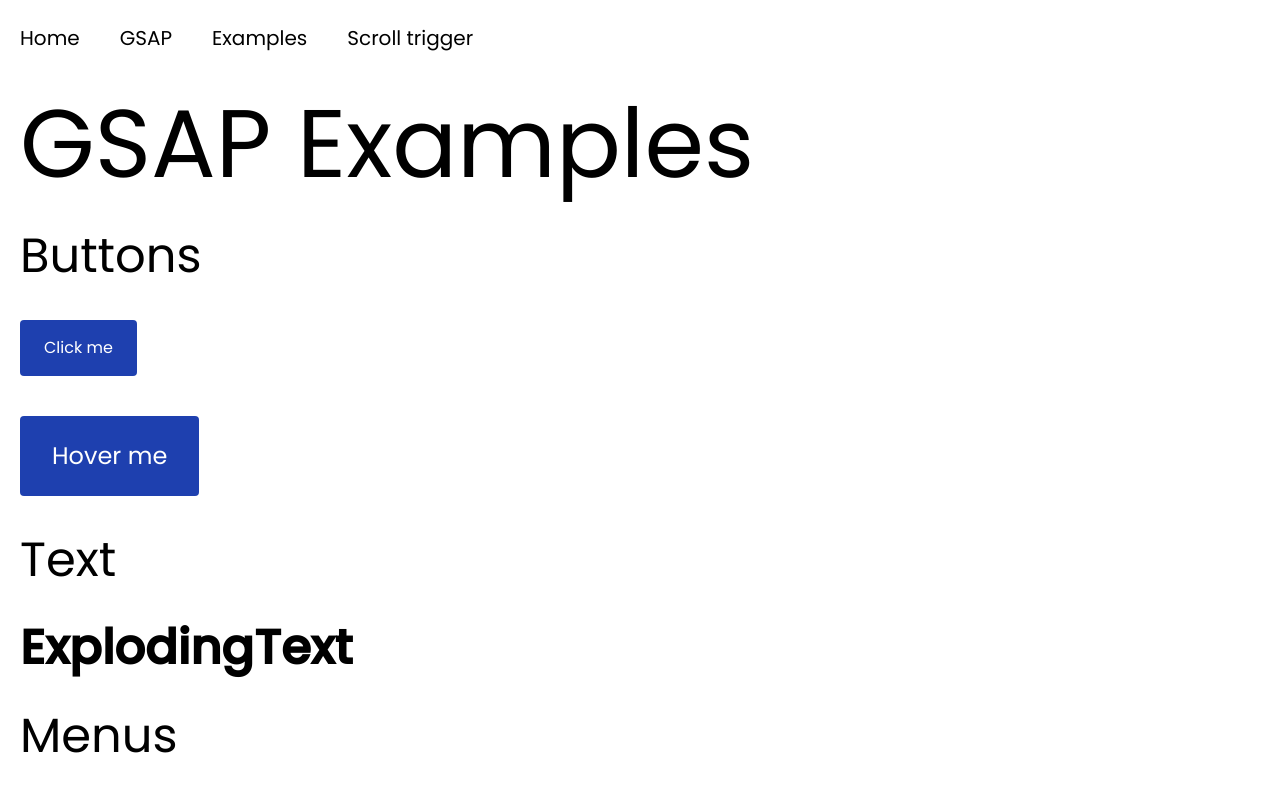
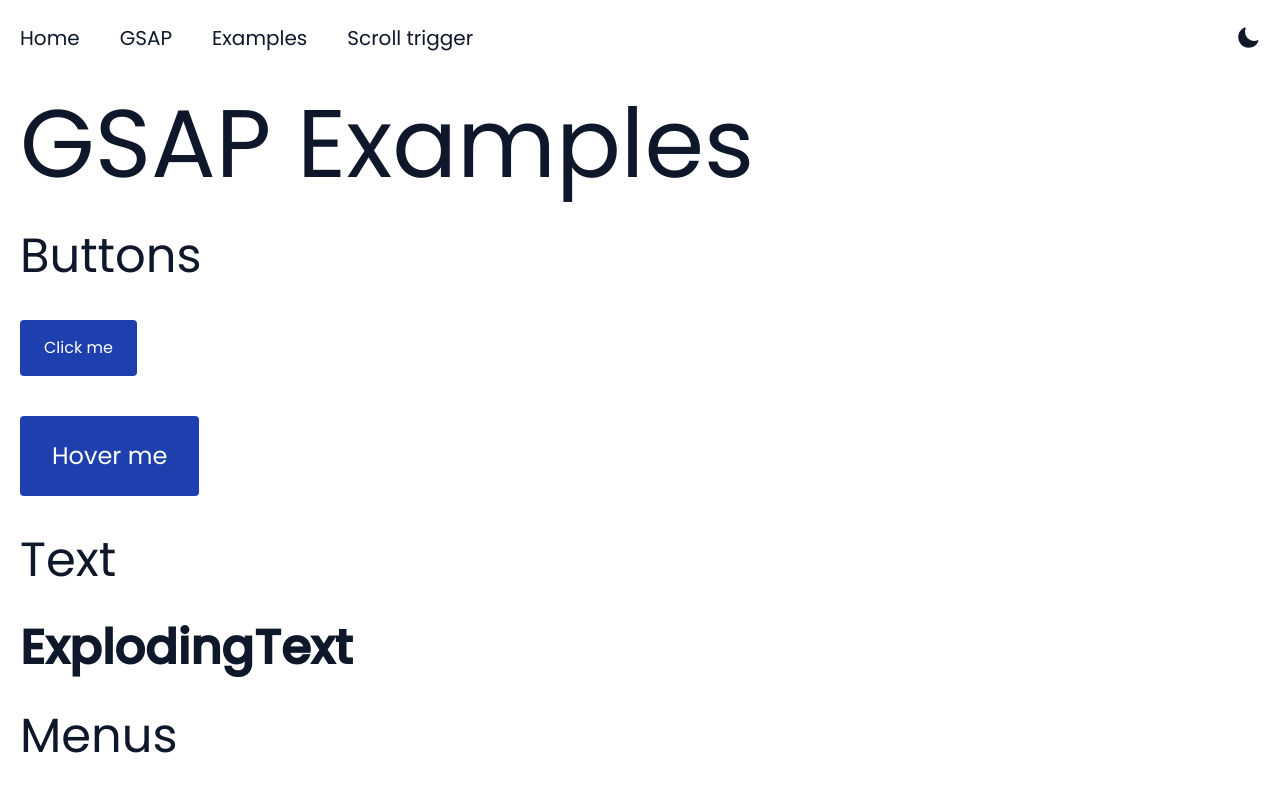
Before and after one commit to Jwakers/animation-standards, a Next.js app: page /gsap/examples in a window 1280 px wide. Shown: the top 799 px of the page. Built offline with nearby package versions, Linux system fonts and the light colour scheme.

Commit message:
Added dark mode toggle

```diff
--- a/package.json
+++ b/package.json
@@ -10,9 +10,11 @@
   },
   "dependencies": {
     "@gsap/react": "^2.0.2",
+    "@heroicons/react": "^2.1.1",
     "clsx": "^2.0.0",
     "gsap": "^3.12.4",
     "next": "14.0.4",
+    "next-themes": "^0.2.1",
     "react": "^18",
     "react-dom": "^18",
     "react-syntax-highlighter": "^15.5.0",
--- a/src/app/globals.css
+++ b/src/app/globals.css
@@ -2,26 +2,13 @@
 @tailwind components;
 @tailwind utilities;
 
-:root {
-  --foreground-rgb: 0, 0, 0;
-  --background-start-rgb: 214, 219, 220;
-  --background-end-rgb: 255, 255, 255;
-}
-
-@media (prefers-color-scheme: dark) {
-  :root {
-    --foreground-rgb: 255, 255, 255;
-    --background-start-rgb: 0, 0, 0;
-    --background-end-rgb: 0, 0, 0;
-  }
-}
 html,
 body {
   width: 100%;
 }
 
 body {
-  color: rgb(var(--foreground-rgb));
+  @apply text-slate-900 dark:bg-slate-900 dark:text-white;
   overflow-x: hidden;
 }
 
--- a/src/app/layout.tsx
+++ b/src/app/layout.tsx
@@ -2,6 +2,7 @@
 import { Poppins } from "next/font/google";
 import "./globals.css";
 import Nav from "@/components/nav";
+import Provider from "./providers";
 
 const poppins = Poppins({ weight: ["400", "500"], subsets: ["latin"] });
 
@@ -17,10 +18,12 @@
 }) {
   return (
     <html lang="en">
-      <body className={poppins.className}>
-        <Nav />
-        {children}
-      </body>
+      <Provider>
+        <body className={poppins.className}>
+          <Nav />
+          {children}
+        </body>
+      </Provider>
     </html>
   );
 }
--- /dev/null
+++ b/src/app/providers.tsx
@@ -0,0 +1,28 @@
+"use client";
+
+import { ThemeProvider } from "next-themes";
+import { useState, useEffect } from "react";
+
+type Props = {
+  children: string | React.JSX.Element | React.JSX.Element[];
+};
+
+const Provider = ({ children }: Props) => {
+  const [mounted, setMounted] = useState<boolean>(false);
+
+  useEffect(() => {
+    setMounted(true);
+  }, []);
+
+  if (!mounted) {
+    return <>{children}</>;
+  }
+
+  return (
+    <ThemeProvider enableSystem={true} attribute="class">
+      {children}
+    </ThemeProvider>
+  );
+};
+
+export default Provider;
--- a/src/components/grid-transforms.tsx
+++ b/src/components/grid-transforms.tsx
@@ -4,7 +4,6 @@
 import clsx from "clsx";
 import { gsap } from "gsap";
 import { Flip } from "gsap/Flip";
-import { ScrollTrigger } from "gsap/ScrollTrigger";
 import { useRef, useState } from "react";
 
 gsap.registerPlugin(Flip);
@@ -94,8 +93,6 @@
       nested: true,
     });
     retainHeight(flip, endHeight);
-
-    if (!isGrid) ScrollTrigger.refresh(true);
   }, [isGrid]);
 
   return (
--- a/src/components/growing-image.tsx
+++ b/src/components/growing-image.tsx
@@ -11,6 +11,10 @@
 export function GrowingImage() {
   const imageRef = useRef<HTMLImageElement>(null);
   const containerRef = useRef<HTMLDivElement>(null);
+
+  const handleImageload = () => {
+    ScrollTrigger.refresh(true);
+  };
 
   useGSAP(() => {
     const tl = gsap.timeline({
@@ -68,11 +72,12 @@
         </div>
         <Image
           ref={imageRef}
-          className="block w-[600px] object-cover"
+          className="block object-cover"
           src="https://picsum.photos/1200/900"
           alt=""
           width={600}
           height={300}
+          onLoad={handleImageload}
         />
       </div>
       <div className="py-80"></div>
--- a/src/components/nav.tsx
+++ b/src/components/nav.tsx
@@ -2,10 +2,12 @@
 
 import Link from "next/link";
 import Container from "./container";
-import { useRef } from "react";
+import { useRef, useState } from "react";
 import { gsap } from "gsap";
+import ThemeToggle from "./theme-toggle";
 
 export default function Nav() {
+  const [isDark, setIsDark] = useState(!!localStorage.getItem("dark-mode"));
   const container = useRef(null);
 
   const handleMouseEnter = (event: React.MouseEvent) => {
@@ -23,9 +25,13 @@
     });
   };
 
+  const handleModeToggle = () => {
+    setIsDark(!isDark);
+  };
+
   return (
     <nav ref={container}>
-      <Container className="absolute inset-x-0 top-0">
+      <Container className="absolute inset-x-0 top-0 flex items-center justify-between">
         <ul className="flex gap-10 py-6">
           <li
             className="text-xl"
@@ -56,6 +62,9 @@
             <Link href="/gsap/scroll-trigger">Scroll trigger</Link>
           </li>
         </ul>
+        <div>
+          <ThemeToggle />
+        </div>
         <hr className="rule absolute bottom-0 w-0 border-b border-blue-800" />
       </Container>
     </nav>
--- /dev/null
+++ b/src/components/theme-toggle.tsx
@@ -0,0 +1,97 @@
+"use client";
+
+import { useTheme } from "next-themes";
+import { SunIcon } from "@heroicons/react/24/outline";
+import { MoonIcon } from "@heroicons/react/24/solid";
+import { useRef, useState } from "react";
+import { useGSAP } from "@gsap/react";
+import { gsap } from "gsap";
+
+export default function ThemeToggle() {
+  const { systemTheme, theme, setTheme } = useTheme();
+  const [toggle, setToggle] = useState<typeof theme | undefined>(undefined);
+  const containerRef = useRef<HTMLDivElement>(null);
+
+  useGSAP(
+    () => {
+      if (!toggle) return;
+
+      const tl = gsap.timeline();
+      tl.fromTo(
+        ".step",
+        {
+          height: 0,
+        },
+        {
+          height: "100%",
+          stagger: 0.1,
+          duration: 0.3,
+          onComplete: () => {
+            if (!toggle) return;
+            setTheme(toggle);
+          },
+        },
+      )
+        .fromTo(
+          ".step",
+          {
+            yPercent: 0,
+          },
+          {
+            yPercent: 100,
+            stagger: 0.1,
+            duration: 0.3,
+          },
+        )
+        .fromTo(
+          ".step",
+          {
+            backgroundColor:
+              theme === "dark" ? "rgb(255, 255, 255)" : "rgb(15, 23, 42)",
+          },
+          {
+            backgroundColor:
+              theme === "dark" ? "rgb(15, 23, 42)" : "rgb(255, 255, 255)",
+            duration: tl.totalDuration(),
+          },
+          "0",
+        );
+    },
+    { dependencies: [toggle], scope: containerRef },
+  );
+
+  const renderThemeToggle = () => {
+    const currentTheme = theme === "system" ? systemTheme : theme;
+
+    if (currentTheme === "dark") {
+      return (
+        <SunIcon
+          className="h-6 w-6 text-amber-500 "
+          role="button"
+          onClick={() => setToggle("light")}
+        />
+      );
+    } else {
+      return (
+        <MoonIcon
+          className="h-6 w-6 text-gray-900 "
+          role="button"
+          onClick={() => setToggle("dark")}
+        />
+      );
+    }
+  };
+
+  return (
+    <div ref={containerRef}>
+      {renderThemeToggle()}
+      <div className="stairs pointer-events-none fixed inset-0 z-50 grid grid-cols-5">
+        <div className="step h-0" />
+        <div className="step h-0" />
+        <div className="step h-0" />
+        <div className="step h-0" />
+        <div className="step h-0" />
+      </div>
+    </div>
+  );
+}
--- a/tailwind.config.ts
+++ b/tailwind.config.ts
@@ -6,6 +6,7 @@
     "./src/components/**/*.{js,ts,jsx,tsx,mdx}",
     "./src/app/**/*.{js,ts,jsx,tsx,mdx}",
   ],
+  darkMode: "class",
   theme: {
     extend: {
       fontFamily: {
```
Also changed, not shown: 1 other file (tests, documents, lock files or other folders).
